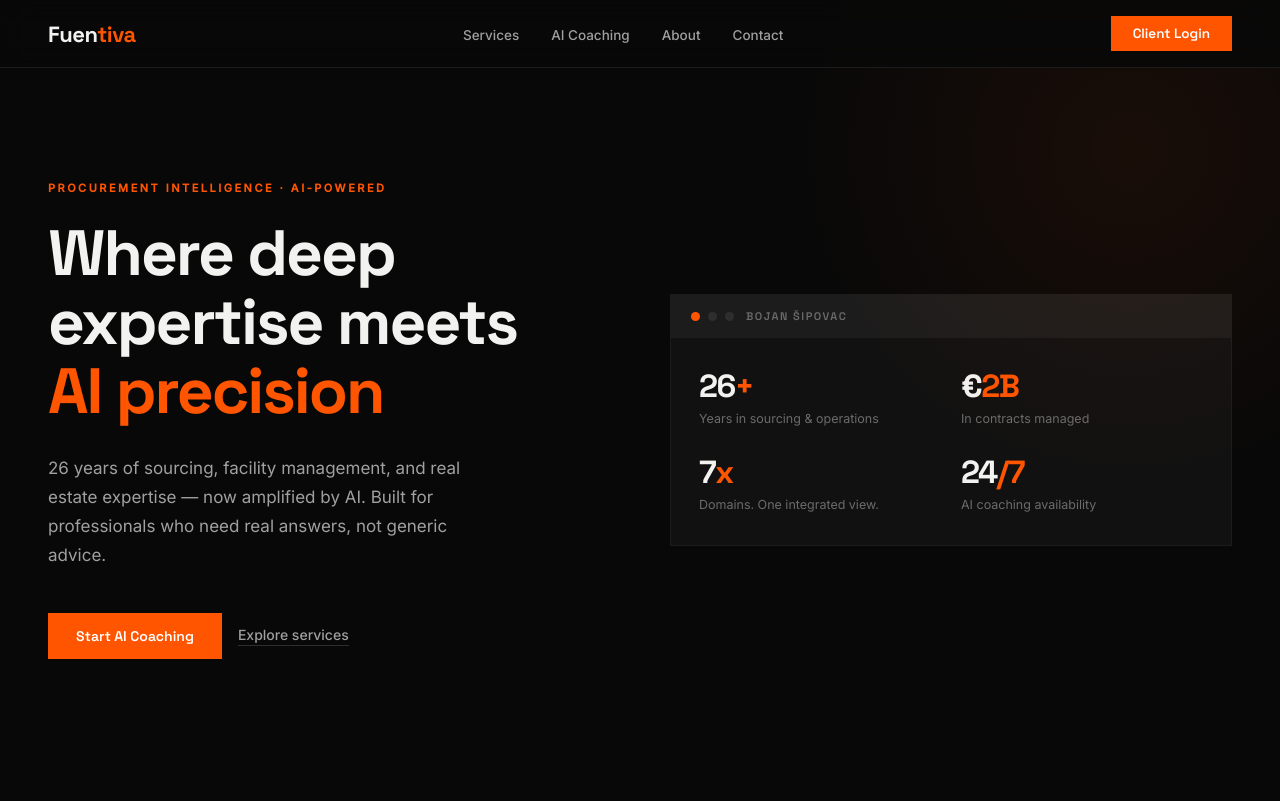
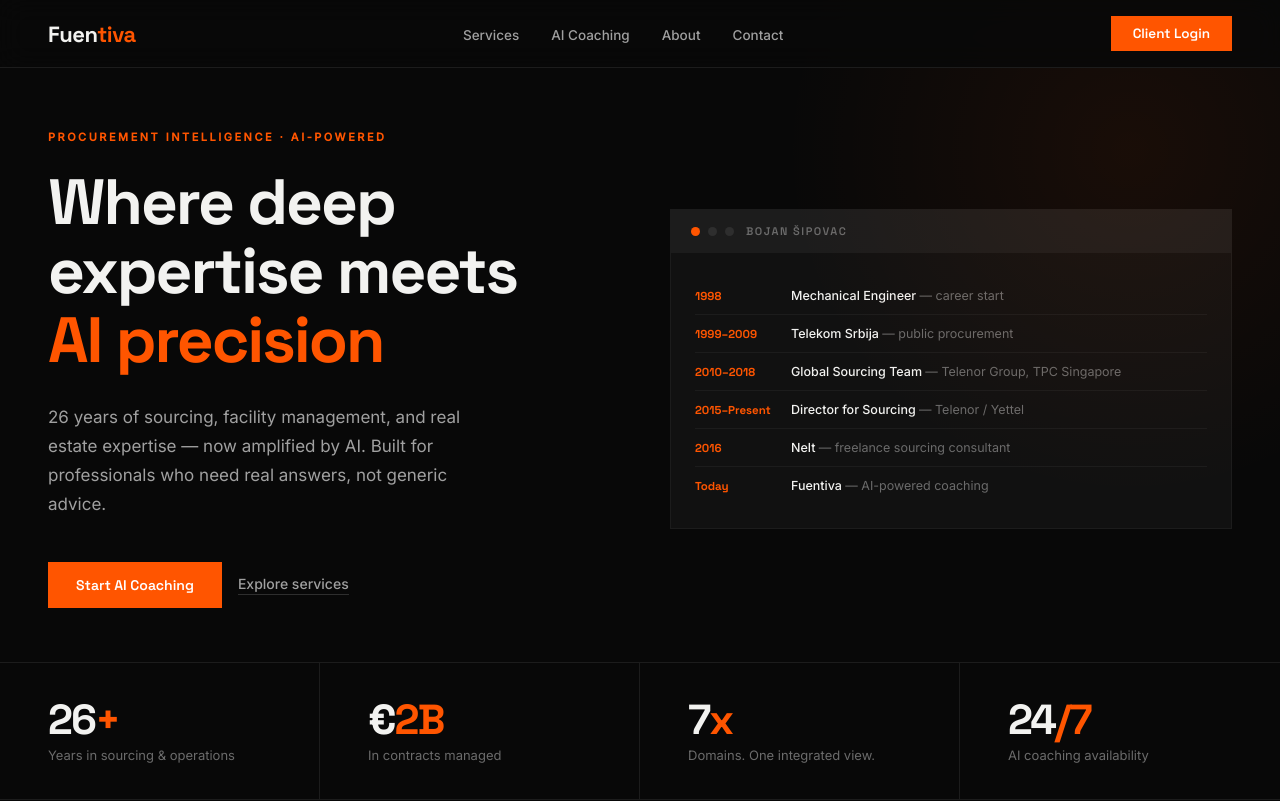
Before and after one commit to bojansipovac-bot/-fuentiva-web, a React (Create React App) app: page / in a window 1280 px wide. Shown: the top 801 px of the page. Built offline with nearby package versions, Linux system fonts and the light colour scheme.

Commit message:
Update Home.js

```diff
--- a/src/pages/Home.js
+++ b/src/pages/Home.js
@@ -47,11 +47,15 @@
   .nav-cta:hover { background: var(--orange2); }
 
   /* HERO */
+  .hero-wrap {
+    min-height: 100vh;
+    display: flex; flex-direction: column;
+  }
   .hero {
-    min-height: 100vh;
+    flex: 1;
     display: grid; grid-template-columns: 1fr 1fr;
     align-items: center; gap: 60px;
-    padding: 120px 48px 80px;
+    padding: 108px 48px 32px;
     position: relative; overflow: hidden;
   }
   .hero::before {
@@ -92,10 +96,12 @@
   .cursor { display: inline-block; width: 2px; height: 13px; background: var(--orange); animation: blink 1s step-end infinite; vertical-align: middle; margin-left: 2px; }
   @keyframes blink { 50% { opacity: 0; } }
 
-  .panel-stats-grid { display: grid; grid-template-columns: repeat(2, 1fr); gap: 28px 20px; padding: 8px 4px; }
-  .panel-stat-number { font-family: 'Space Grotesk', sans-serif; font-size: 32px; font-weight: 700; letter-spacing: -1.5px; line-height: 1; margin-bottom: 8px; }
-  .panel-stat-number span { color: var(--orange); }
-  .panel-stat-desc { font-size: 12.5px; color: var(--muted); line-height: 1.4; }
+  .panel-career-list { display: flex; flex-direction: column; }
+  .panel-career-item { display: flex; gap: 14px; align-items: baseline; padding: 11px 0; border-bottom: 1px solid var(--gray2); }
+  .panel-career-item:last-child { border-bottom: none; }
+  .panel-career-year { font-family: 'Space Grotesk', sans-serif; font-size: 11.5px; font-weight: 700; color: var(--orange); flex: 0 0 82px; }
+  .panel-career-role { font-size: 12.5px; color: var(--white); font-weight: 500; }
+  .panel-career-role span { color: var(--muted); font-weight: 400; }
 
   /* STATS */
   .stats-strip { display: grid; grid-template-columns: repeat(4, 1fr); border-top: 1px solid var(--gray2); border-bottom: 1px solid var(--gray2); }
@@ -189,6 +195,7 @@
       </nav>
 
       {/* HERO */}
+      <div className="hero-wrap">
       <section className="hero">
         <div>
           <div className="hero-eyebrow">Procurement Intelligence · AI-Powered</div>
@@ -208,27 +215,44 @@
             <span className="panel-title">Bojan Šipovac</span>
           </div>
           <div className="panel-body">
-            <div className="panel-stats-grid">
-              <div>
-                <div className="panel-stat-number">26<span>+</span></div>
-                <div className="panel-stat-desc">Years in sourcing & operations</div>
+            <div className="panel-career-list">
+              <div className="panel-career-item">
+                <div className="panel-career-year">1998</div>
+                <div className="panel-career-role">Mechanical Engineer <span>— career start</span></div>
               </div>
-              <div>
-                <div className="panel-stat-number">€<span>2B</span></div>
-                <div className="panel-stat-desc">In contracts managed</div>
+              <div className="panel-career-item">
+                <div className="panel-career-year">1999–2009</div>
+                <div className="panel-career-role">Telekom Srbija <span>— public procurement</span></div>
               </div>
-              <div>
-                <div className="panel-stat-number">7<span>x</span></div>
-                <div className="panel-stat-desc">Domains. One integrated view.</div>
+              <div className="panel-career-item">
+                <div className="panel-career-year">2010–2018</div>
+                <div className="panel-career-role">Global Sourcing Team <span>— Telenor Group, TPC Singapore</span></div>
               </div>
-              <div>
-                <div className="panel-stat-number">24<span>/7</span></div>
-                <div className="panel-stat-desc">AI coaching availability</div>
+              <div className="panel-career-item">
+                <div className="panel-career-year">2015–Present</div>
+                <div className="panel-career-role">Director for Sourcing <span>— Telenor / Yettel</span></div>
+              </div>
+              <div className="panel-career-item">
+                <div className="panel-career-year">2016</div>
+                <div className="panel-career-role">Nelt <span>— freelance sourcing consultant</span></div>
+              </div>
+              <div className="panel-career-item">
+                <div className="panel-career-year">Today</div>
+                <div className="panel-career-role">Fuentiva <span>— AI-powered coaching</span></div>
               </div>
             </div>
           </div>
         </div>
       </section>
+
+      {/* STATS */}
+      <div className="stats-strip">
+        <div className="stat-item"><div className="stat-number">26<span>+</span></div><div className="stat-desc">Years in sourcing & operations</div></div>
+        <div className="stat-item"><div className="stat-number">€<span>2B</span></div><div className="stat-desc">In contracts managed</div></div>
+        <div className="stat-item"><div className="stat-number">7<span>x</span></div><div className="stat-desc">Domains. One integrated view.</div></div>
+        <div className="stat-item"><div className="stat-number">24<span>/7</span></div><div className="stat-desc">AI coaching availability</div></div>
+      </div>
+      </div>
 
       {/* SERVICES */}
       <section className="section" id="services">
```
